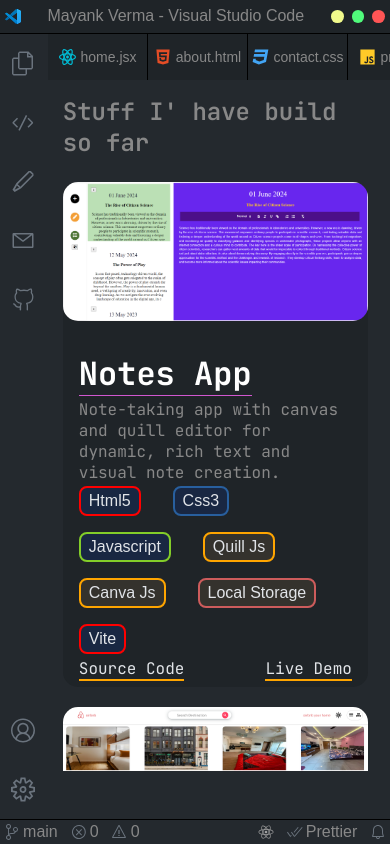
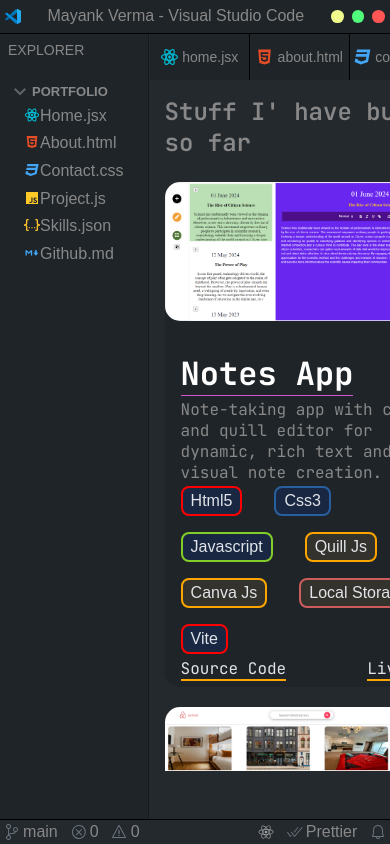
Before and after one commit to Wannacryy24/portfolioReact, a React (Vite) app: page /Project in a window 390 px wide. Built offline with nearby package versions, Linux system fonts and the light colour scheme.

Commit message:
Explorer Section shown Instead of aside Section

```diff
--- a/src/App.jsx
+++ b/src/App.jsx
@@ -5,6 +5,7 @@ import Header from "./Component/Header/Header"
 import LayoutMainDiv from "./LayoutMainDiv"
 import ReactGA from 'react-ga4';
 import { useEffect } from "react"
+
 
 function usePageTracking(){
   const location = useLocation();
--- a/src/Component/Aside/Aside.css
+++ b/src/Component/Aside/Aside.css
@@ -54,6 +54,7 @@ aside{
 
 @media (max-width:768px){
  aside{
-    width: 12vw;
+    display: none;
+    /* width: 12vw; */
  }
 }
--- a/src/Component/Aside/Aside.jsx
+++ b/src/Component/Aside/Aside.jsx
@@ -5,12 +5,15 @@ import { ButtonContext } from '../../ButtonContext'
 import { useNavigate } from 'react-router-dom'
 export default function Aside() {
     const navigate = useNavigate();
+
     const { activeComponent , setActiveComponent } = useContext(ButtonContext);
+
     const handleClickbtn = (e) => {
         var selectedComponent = e.currentTarget.getAttribute('data-value');
         setActiveComponent(selectedComponent);
-        navigate(e.currentTarget.value);
+        navigate(selectedComponent);
     }
+
   return (
     <aside>
         <div className='top-aside-Div'>
--- a/src/Component/Explorer/Explorer.css
+++ b/src/Component/Explorer/Explorer.css
@@ -1,6 +1,6 @@
 .explorer-Div{
     background-color: #1F2428;
-    min-width: 10vw;
+    /* min-width: 10vw; */
     width: 18vw;
     padding: .5rem;
     border-right:1px solid #161A1D;
@@ -23,7 +23,9 @@
     display: flex;
     align-items: center;
 }
-
+.explorer-portfolio-div:hover{
+    cursor: pointer;
+}
 .portfolio{
     font-weight: 700;
     font-size: 13px;
@@ -39,8 +41,29 @@
     width: 1rem;
 }
 
+
+.explorer-home-div{
+    width: 100%;
+    height: 100%;
+    transition: background-color 0.3s;
+}
+.explorer-home-div:hover{
+    cursor: pointer;
+    background-color: #3C3C3C;
+}
+
+.explorer-home-div-Active{
+    color: white;
+    background-color: rgba(0, 98, 255, 0.228);
+    border: 1px solid rgb(0, 98, 255);
+}
+.explorer-home-div-Active p{
+    color: white;
+}
+
 @media (max-width:768px){
     .explorer-Div{
-        display: none;
+        width: 40vw;
+        /* display: none; */
     }
 }
--- a/src/Component/Explorer/Explorer.jsx
+++ b/src/Component/Explorer/Explorer.jsx
@@ -1,43 +1,74 @@
-import React from 'react'
+import React, { useContext, useState } from 'react'
 import './Explorer.css'
 import Image from '../MiniComponent/Image'
+import { useNavigate } from 'react-router-dom';
+import { ButtonContext } from '../../ButtonContext';
 export default function Explorer() {
+    const [showPortfolio , setShowPortfolio] = useState(false);
+    const navigate = useNavigate();
+    const { activeComponent , setActiveComponent } = useContext(ButtonContext);
+
+    const handlePortfolio = () => {
+        setShowPortfolio(!showPortfolio);
+    }
+
+    const handleClickbtn = (e) => {
+        var selectedComponent = e.currentTarget.getAttribute('data-value');
+        setActiveComponent(selectedComponent);
+        navigate(selectedComponent);
+    }
   return (
     <>
     <div className='explorer-Div'>
         <p className='explorer'>EXPLORER</p>
-       <div className='explorer-portfolio-div'>
-        <Image src={'/down.svg'} className='down-Arrow-svg-Image'/>
+        <div className='explorer-portfolio-div' onClick={handlePortfolio}>
+            {showPortfolio
+                ? <Image src={'/rightArrow.svg'} className='down-Arrow-svg-Image'/>
+                : <Image src={'/down.svg'} className='down-Arrow-svg-Image'/>
+            }
             <p className='portfolio'>PORTFOLIO</p>
         </div>
+        {
+            showPortfolio ? '' :
             <div className='explorer-files'>
-            <div className='explorer-home-div'>
+
+                <div className={activeComponent=== 'home' ? 'explorer-home-div-Active':'explorer-home-div'} onClick={handleClickbtn} data-value='home'>
                     <Image src={'/react.svg'} className={'explorer-home-img'}/>
                     <p>Home.jsx</p>
                 </div>
-            <div>
+
+
+                <div className={activeComponent === 'about' ? 'explorer-home-div-Active':'explorer-home-div'} onClick={handleClickbtn} data-value='about'>
                     <Image src={'/html_icon.svg'} className={'explorer-html-img'}/>
-                <p>about.html</p>
+                    <p>About.html</p>
                 </div>
-            <div>
+
+
+                <div className={activeComponent === 'contact' ? 'explorer-home-div-Active':'explorer-home-div'} onClick={handleClickbtn} data-value='contact'>
                     <Image src={'/css_icon.svg'} className={'explorer-contact-img'}/>
-                <p>contact.css</p>
+                    <p>Contact.css</p>
                 </div>
-            <div>
+
+
+                <div className={activeComponent === 'project' ? 'explorer-home-div-Active':'explorer-home-div'} onClick={handleClickbtn} data-value='project'>
                     <Image src={'/js_icon.svg'} className={'explorer-project-img'}/>
-                <p>project.js</p>
+                    <p>Project.js</p>
                 </div>
-            <div>
+
+
+                <div className={activeComponent === 'articles' ? 'explorer-home-div-Active':'explorer-home-div'} onClick={handleClickbtn} data-value='articles'>
                     <Image src={'/json_icon.svg'} className={'explorer-articles-img'}/>
-                <p>skills.json</p>
+                    <p>Skills.json</p>
                 </div>
-            <div>
+
+
+                <div className={activeComponent === 'github' ? 'explorer-home-div-Active':'explorer-home-div'} onClick={handleClickbtn} data-value='github'>
                     <Image src={'/markdown_icon.svg'} className={'explorer-github-img'}/>
-                <p>github.md</p>
+                    <p>Github.md</p>
                 </div>
             </div>
+        }
     </div>
-
     </>
   )
 }
--- a/src/Component/Project/Project.jsx
+++ b/src/Component/Project/Project.jsx
@@ -36,7 +36,7 @@ let projectList = [
       technologiesUsed:['Html5','Css3','Javascript','Vite','Json'],
     },
     {
-      projectTitle:'Javascript Portfolio',
+      projectTitle:'JS Portfolio',
       projectDetails:'JavaScript portfolio with responsiveness and full details using html , css , javascript',
       liveUrl:'https://mayankvermaportfolio.netlify.app/',
       githubUrl:'',
--- a/src/Component/Project/projectRender.css
+++ b/src/Component/Project/projectRender.css
@@ -136,3 +136,8 @@
     padding: .25rem 0.5rem .25rem 0.5rem;
     border-radius: .5rem;
 }
+@media(max-width:768px){
+    .project-details-inner-bottom-div h2{
+        font-size: 2rem;
+    }
+}
--- a/src/index.css
+++ b/src/index.css
@@ -16,4 +16,7 @@
   .home-div{
     width: 100%;
   }
+  .layout-Main-Div{
+    overflow: auto;
+  }
 }
```
Also changed, not shown: public/jsPortfolio.png. Lines whose indentation alone changed are shown as unchanged.
